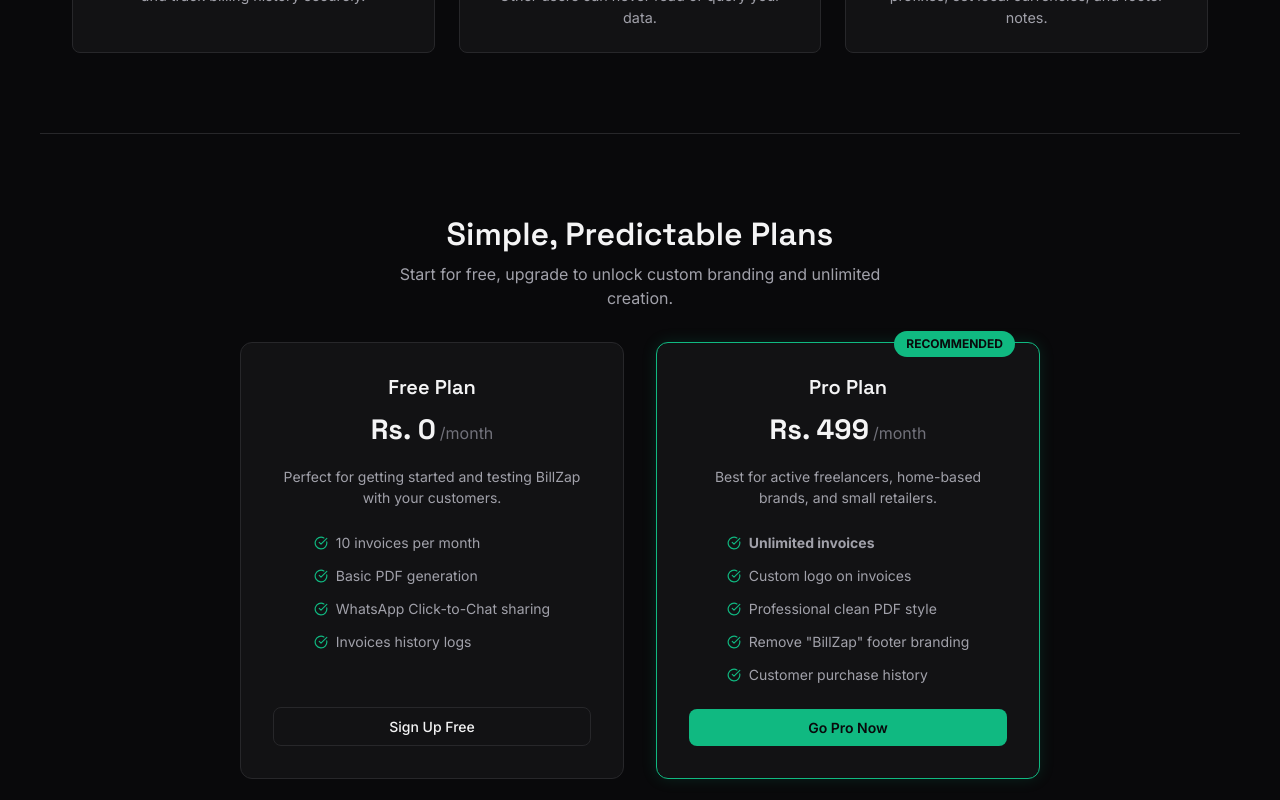
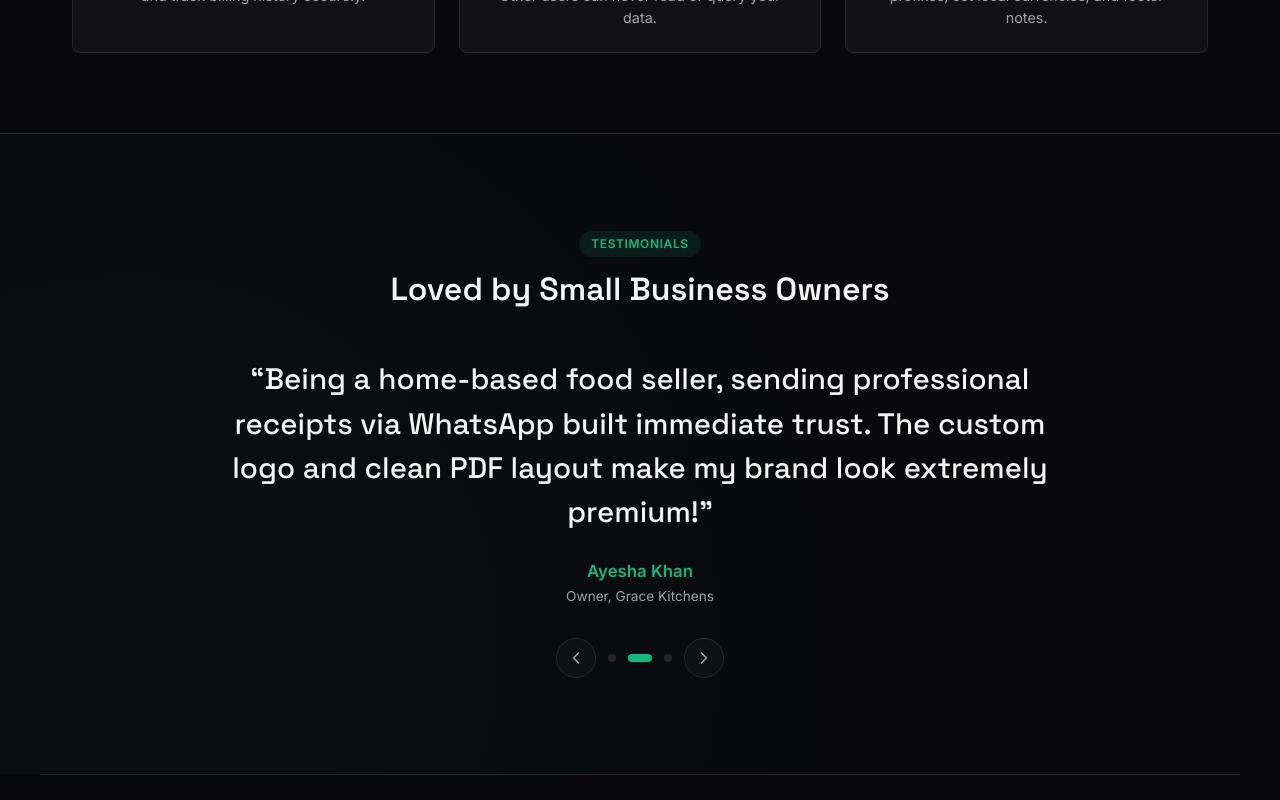
Before and after one commit to Talha-waqas/BillZap, a React (Vite) app: page /#landing in a window 1280 px wide. Shown: the part 2000-2800 px from the top of the page. Built offline with nearby package versions, Linux system fonts and the light colour scheme; no server answers.

Commit message:
Add premium testimonials slider section with automatic rotation

```diff
--- a/src/index.css
+++ b/src/index.css
@@ -1192,3 +1192,90 @@
     padding: 1.5rem var(--space-sm) !important;
   }
 }
+
+/* =========================================================================
+   9. Premium Testimonials Slider Section
+   ========================================================================= */
+.testimonial-slider-section {
+  position: relative;
+  background: radial-gradient(circle at 10% 80%, rgba(16, 185, 129, 0.04) 0%, transparent 60%);
+  overflow: hidden;
+  padding: 6rem 2rem;
+  text-align: center;
+  border-top: 1px solid var(--border-color);
+}
+
+.testimonial-container {
+  max-width: 850px;
+  margin: 0 auto;
+  min-height: 220px;
+  display: flex;
+  flex-direction: column;
+  justify-content: center;
+  align-items: center;
+  transition: opacity var(--transition-normal) ease-in-out;
+}
+
+.testimonial-quote {
+  font-family: var(--font-heading);
+  font-size: clamp(1.25rem, 3vw, 1.85rem);
+  font-weight: 500;
+  line-height: 1.5;
+  color: var(--text-primary);
+  margin-bottom: var(--space-lg);
+  position: relative;
+}
+
+.testimonial-author {
+  font-weight: 600;
+  color: var(--color-primary);
+  font-size: 1.05rem;
+}
+
+.testimonial-business {
+  color: var(--text-secondary);
+  font-size: 0.85rem;
+  margin-top: 2px;
+}
+
+.testimonial-controls {
+  display: flex;
+  justify-content: center;
+  gap: var(--space-sm);
+  margin-top: var(--space-xl);
+  align-items: center;
+}
+
+.testimonial-arrow {
+  width: 40px;
+  height: 40px;
+  border-radius: var(--radius-round);
+  border: 1px solid var(--border-color);
+  display: flex;
+  align-items: center;
+  justify-content: center;
+  color: var(--text-secondary);
+  transition: all var(--transition-fast);
+  cursor: pointer;
+  background: rgba(255, 255, 255, 0.02);
+}
+
+.testimonial-arrow:hover {
+  color: var(--text-primary);
+  border-color: var(--text-muted);
+  background: rgba(255, 255, 255, 0.05);
+}
+
+.testimonial-dot {
+  width: 8px;
+  height: 8px;
+  border-radius: var(--radius-round);
+  background-color: var(--border-color);
+  cursor: pointer;
+  transition: all var(--transition-fast);
+}
+
+.testimonial-dot.active {
+  background-color: var(--color-primary);
+  width: 24px;
+}
--- a/src/pages/landing/LandingPage.tsx
+++ b/src/pages/landing/LandingPage.tsx
@@ -1,4 +1,4 @@
-import React, { useState } from 'react';
+import React, { useState, useEffect } from 'react';
 import {
   Zap,
   ArrowRight,
@@ -9,7 +9,9 @@
   Database,
   Lock,
   Plus,
-  Trash2
+  Trash2,
+  ChevronLeft,
+  ChevronRight
 } from 'lucide-react';
 import { calculateInvoiceTotals } from '../../lib/validation/invoice';
 import { isSupabaseConfigured } from '../../lib/supabase/client';
@@ -42,6 +44,33 @@
   const toggleFaq = (index: number) => {
     setActiveFaq(activeFaq === index ? null : index);
   };
+
+  const testimonials = [
+    {
+      quote: "“BillZap completely changed how I run my boutique. Sending invoices to WhatsApp customers used to take me minutes of manual calculations. Now I do it in 20 seconds. Absolutely recommended!”",
+      author: "Talha Waqas",
+      business: "Founder, NØRTH Clothing"
+    },
+    {
+      quote: "“Being a home-based food seller, sending professional receipts via WhatsApp built immediate trust. The custom logo and clean PDF layout make my brand look extremely premium!”",
+      author: "Ayesha Khan",
+      business: "Owner, Grace Kitchens"
+    },
+    {
+      quote: "“No complex API setup, no monthly subscription cards needed. I just type in the items, select WhatsApp, and my customers get their invoice receipt instantly. The easiest tool on the market!”",
+      author: "Zubair Ahmed",
+      business: "Founder, TechHub Pakistan"
+    }
+  ];
+
+  const [activeTestimonial, setActiveTestimonial] = useState(0);
+
+  useEffect(() => {
+    const timer = setInterval(() => {
+      setActiveTestimonial((prev) => (prev + 1) % testimonials.length);
+    }, 6000);
+    return () => clearInterval(timer);
+  }, []);
 
   return (
     <div style={{ backgroundColor: 'var(--bg-app)', color: 'var(--text-primary)', minHeight: '100vh' }}>
@@ -389,6 +418,52 @@
         </div>
       </section>
 
+      {/* Testimonials Slider Section */}
+      <section className="testimonial-slider-section" id="testimonials">
+        <span className="landing-badge">Testimonials</span>
+        <h2 style={{ textAlign: 'center', fontFamily: 'var(--font-heading)', fontSize: '2rem', marginBottom: '3rem' }}>
+          Loved by Small Business Owners
+        </h2>
+
+        <div className="testimonial-container">
+          <p className="testimonial-quote">
+            {testimonials[activeTestimonial].quote}
+          </p>
+          <div className="testimonial-author">
+            {testimonials[activeTestimonial].author}
+          </div>
+          <div className="testimonial-business">
+            {testimonials[activeTestimonial].business}
+          </div>
+        </div>
+
+        <div className="testimonial-controls">
+          <button
+            className="testimonial-arrow"
+            onClick={() => setActiveTestimonial((prev) => (prev - 1 + testimonials.length) % testimonials.length)}
+            aria-label="Previous testimonial"
+          >
+            <ChevronLeft size={20} />
+          </button>
+
+          {testimonials.map((_, index) => (
+            <div
+              key={index}
+              className={`testimonial-dot ${activeTestimonial === index ? 'active' : ''}`}
+              onClick={() => setActiveTestimonial(index)}
+            />
+          ))}
+
+          <button
+            className="testimonial-arrow"
+            onClick={() => setActiveTestimonial((prev) => (prev + 1) % testimonials.length)}
+            aria-label="Next testimonial"
+          >
+            <ChevronRight size={20} />
+          </button>
+        </div>
+      </section>
+
       {/* Pricing Section */}
       <section className="landing-section" id="pricing" style={{ borderTop: '1px solid var(--border-color)' }}>
         <h2 style={{ textAlign: 'center', fontFamily: 'var(--font-heading)', fontSize: '2rem', marginBottom: 'var(--space-xs)' }}>
```
